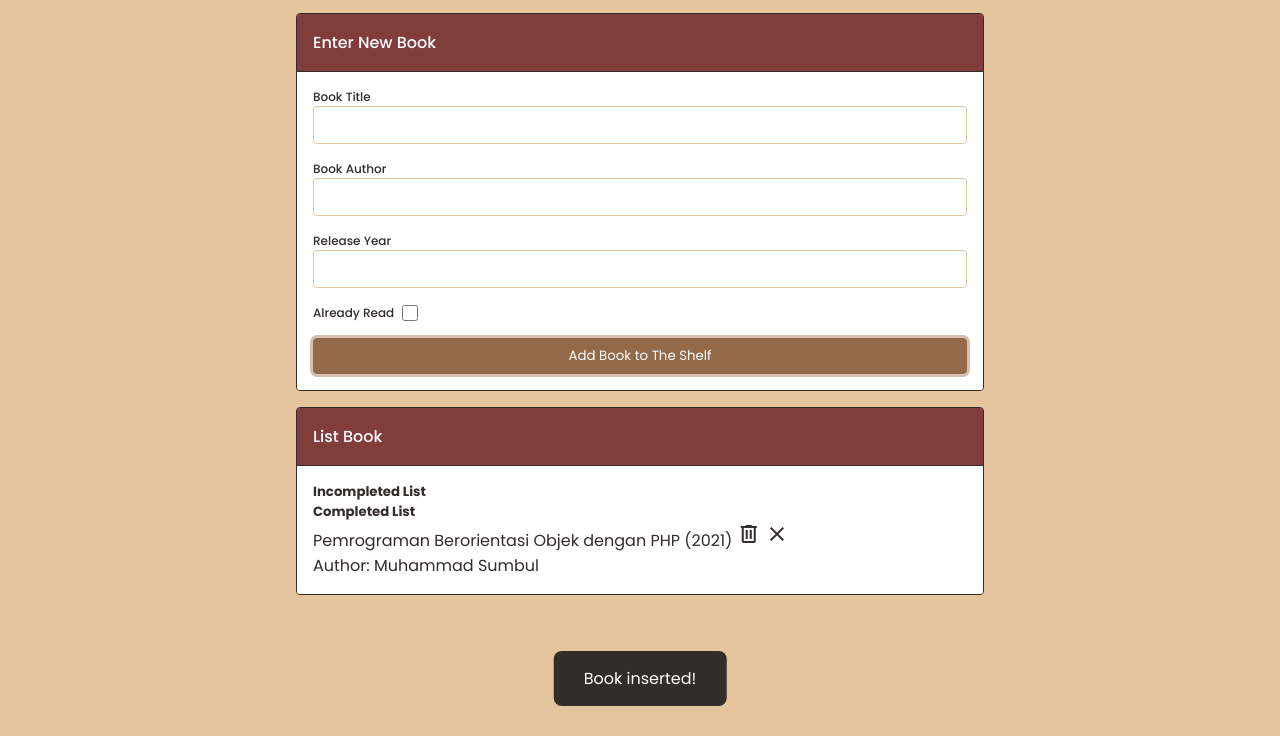
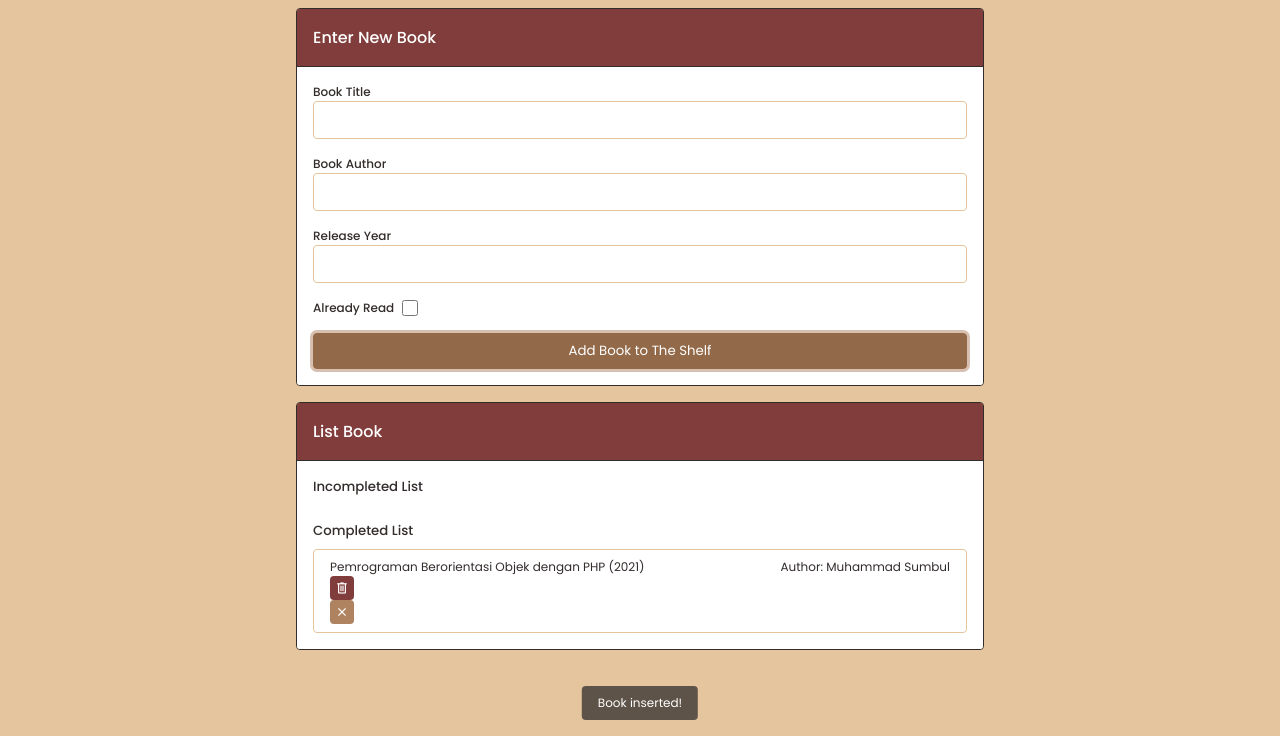
Before and after one commit to faridrawing/submission-aplikasi-pengelolaan-data, a plain HTML site: page index.html in a window 1280 px wide. Both pictures are taken after a click on the button "Add Book to The Shelf". Shown: the part 64-800 px from the top of the page. Drawn offline with nearby package versions, Linux system fonts and the light colour scheme.

Commit message:
fixing toast, fixing list-book's style

```diff
--- a/style.css
+++ b/style.css
@@ -15,6 +15,10 @@
   box-sizing: border-box;
 }
 
+*:not(input) {
+  cursor: default;
+}
+
 /* General Style */
 body {
   background-color: var(--color-4);
@@ -23,7 +27,7 @@ body {
 body,
 input,
 button {
-  font-family: "Poppins", sans-serif;
+  font-family: "Poppins", Arial, Helvetica, sans-serif;
   color: var(--color-1);
 }
 
@@ -31,6 +35,10 @@ button {
 header {
   background-color: var(--color-1);
   display: flex;
+  position: fixed;
+  width: 100%;
+  top: 0;
+  right: 0;
 }
 
 header .logo {
@@ -41,6 +49,7 @@ header .logo {
 /* Main Style */
 main {
   /* color: var(--color-2); */
+  margin-top: 3.5rem;
 }
 
 .container {
@@ -145,22 +154,103 @@ button:focus {
   border: 1px solid red;
 }
 
+.list-wrapper {
+  display: flex;
+  flex-direction: column;
+  gap: 1rem;
+}
+
+.list {
+  display: flex;
+  flex-direction: column;
+  gap: 0.5rem;
+}
+
+.list h5 {
+  font-weight: 500;
+}
+
+.list .books {
+  display: flex;
+  flex-direction: column;
+  gap: 0.5rem;
+}
+
+.list .book {
+  font-size: 0.75rem;
+  padding-block: 0.5rem;
+  padding-inline: 1rem;
+  display: flex;
+  justify-content: space-between;
+  border-radius: var(--basic-border-radius);
+  border: 0.1rem solid var(--color-4);
+}
+
+.list .message {
+  background-color: rgba(228, 196, 158, 0.5);
+}
+
+.list .book-info {
+  display: flex;
+  flex-direction: column;
+}
+
+.list .button-wrapper {
+  display: flex;
+  gap: 0.125rem;
+}
+
+.list .button {
+  color: #fff;
+  height: 1.5rem;
+  width: 1.5rem;
+  aspect-ratio: 1;
+  display: flex;
+  justify-content: center;
+  align-items: center;
+  border-radius: var(--basic-border-radius);
+  cursor: pointer;
+  transition: var(--basic-transition);
+}
+
+.list .button > span {
+  font-size: 1rem;
+  cursor: pointer;
+}
+
+.list .delete-button {
+  background-color: var(--color-2);
+}
+
+.list .delete-button:hover {
+  background-color: hsl(2, 32%, 47%);
+}
+
+.list .action-button {
+  background-color: var(--color-3);
+}
+
+.list .action-button:hover {
+  background-color: hsl(26, 33%, 43%);
+}
+
 /* Toast */
 .toast {
   position: fixed;
-  bottom: -100px;
+  font-size: 0.75rem;
+  bottom: -6rem;
   left: 50%;
   transform: translateX(-50%);
-  background-color: var(--color-1);
+  background-color: rgba(50, 44, 43, 0.75);
   color: white;
-  padding: 15px 30px;
-  border-radius: 8px;
+  padding: 0.5rem 1rem;
+  border-radius: var(--basic-border-radius);
   opacity: 0;
   transition: opacity 0.3s ease, bottom 0.5s ease;
   z-index: 9999;
 }
 
 .toast.show {
-  bottom: 30px;
+  bottom: 1rem;
   opacity: 1;
 }
```
